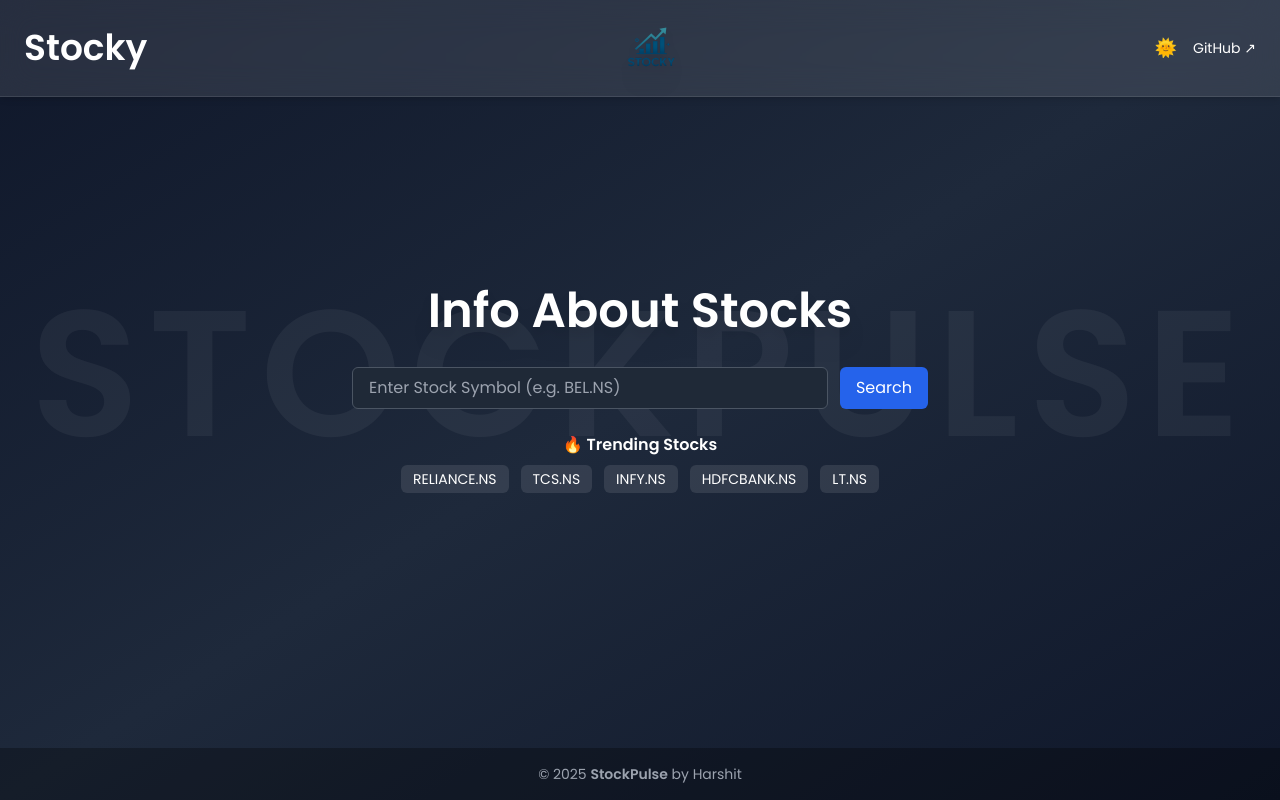
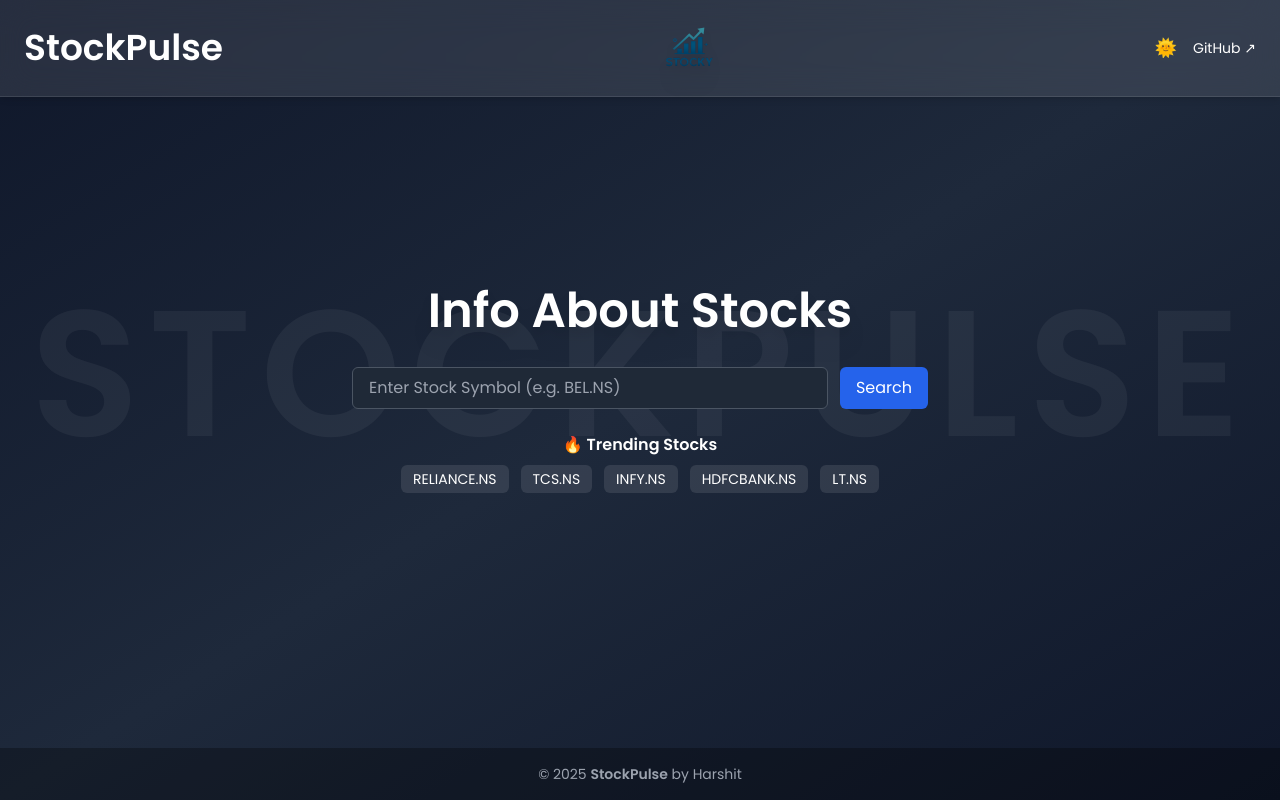
Before and after one commit to harshitmourya/stock-frontend, a React (Vite) app: page / in a window 1280 px wide. Built offline with nearby package versions, Linux system fonts and the light colour scheme.

Commit message:
change in Heading

```diff
--- a/src/App.jsx
+++ b/src/App.jsx
@@ -101,7 +101,7 @@ function App() {
           : "bg-white text-gray-900 border-gray-300"
           }`}
       >
-         <h1 className="text-4xl font-bold">Stocky</h1>
+         <h1 className="text-4xl font-bold">StockPulse</h1>
 
         <div className="flex items-center gap-2" >
           <img
```
